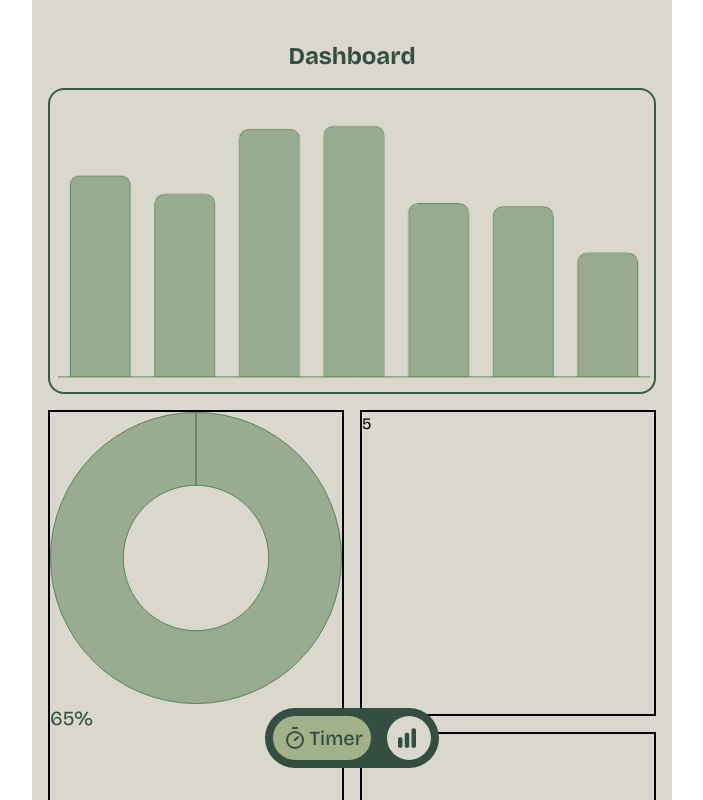
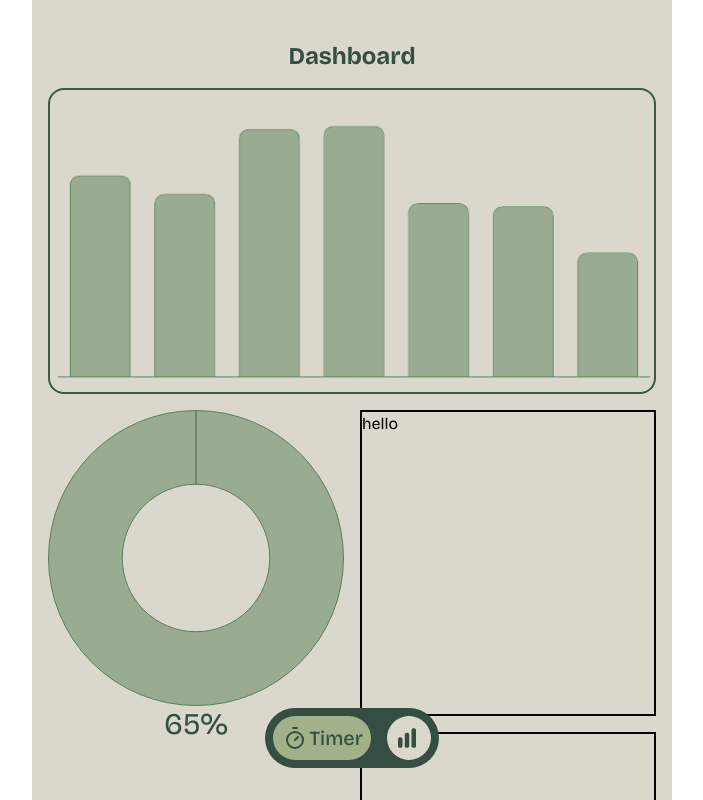
Before and after one commit to AzharZisan/pomotodo, a React (Vite) app: page /dashboard in a window 1280 px wide. Shown: the top 800 px of the page, without its empty margins (288-991 px from the left). Built offline with nearby package versions, Linux system fonts and the light colour scheme.

Commit message:
ui fixes

```diff
--- a/src/pages/Dashboard.jsx
+++ b/src/pages/Dashboard.jsx
@@ -5,8 +5,8 @@ import CircleChart from "../components/CircleChart";
 const Dashboard = () => {
   return (
     <>
-      <div className="w-full p-4 min-h-screen">
-        <div className="w-auto h-auto text-center">
+      <div className="w-full p-4 h-auto">
+        <div className="w-full text-center">
           <h2 className="text-2xl font-bold text-(--primary) p-4">Dashboard</h2>
         </div>
 
@@ -14,11 +14,13 @@ const Dashboard = () => {
           <div className="border-2 col-span-2 border-[#3a5a40] rounded-2xl">
             <BarChart />
           </div>
-          <div className="w-full h-auto border-2 row-span-2 row-start-2">
+          <div className="w-full h-auto row-span-2 row-start-2 relative">
             <CircleChart />
-            <p className="text-xl text-(--primary)">65%</p>
+            <p className="text-3xl text-(--primary) absolute top-1/2 left-1/2 -translate-x-1/2 -translate-y-1/2">
+              65%
+            </p>
           </div>
-          <div className="border-2 row-start-2">5</div>
+          <div className="w-full h-auto border-2 row-start-2">hello</div>
           <div className="border-2 col-start-2 row-start-3">6</div>
         </div>
       </div>
```
